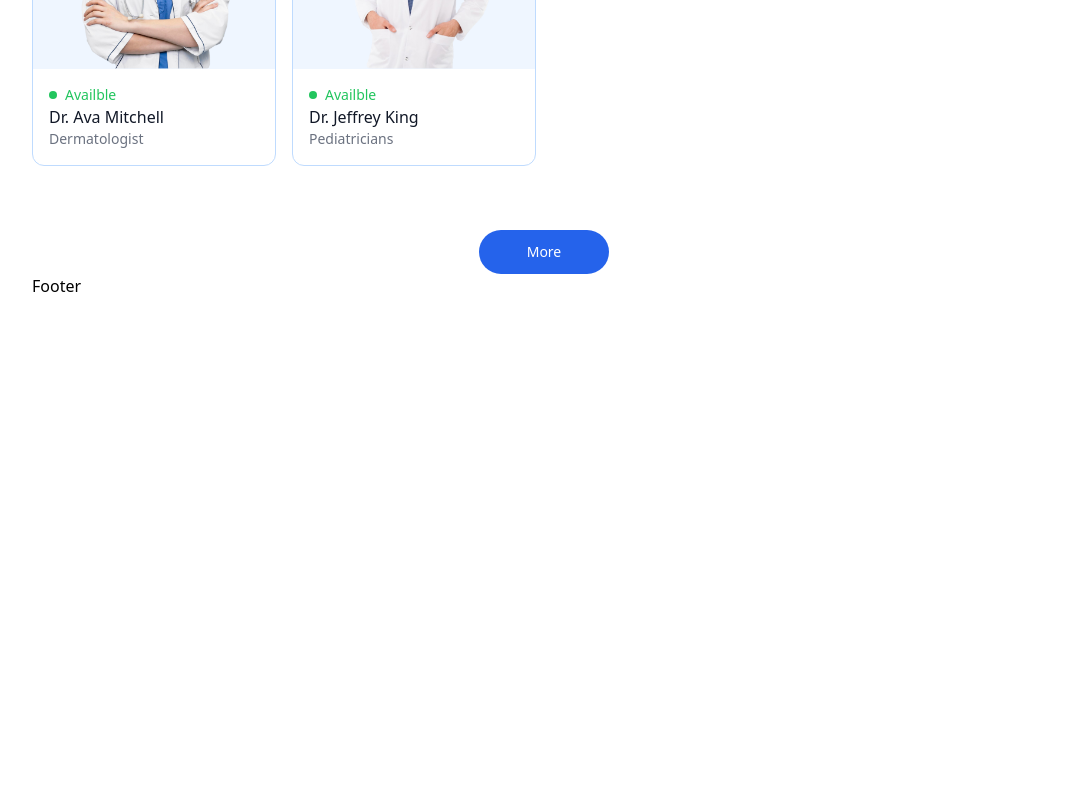
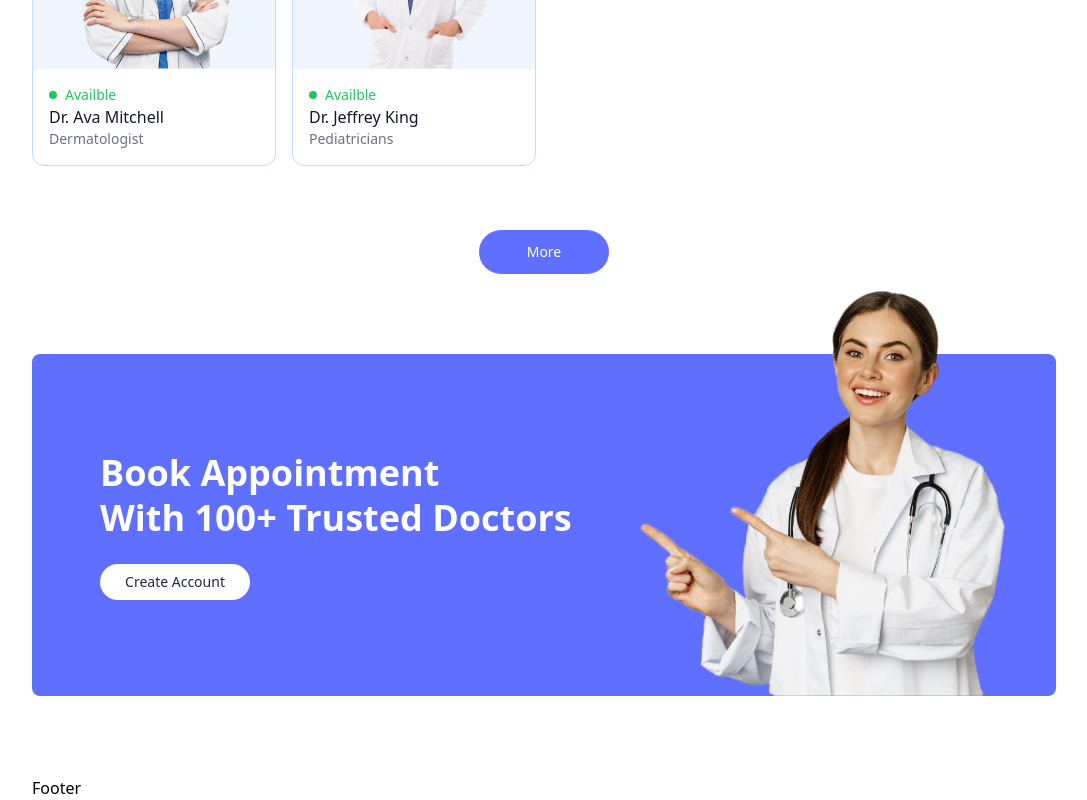
Before and after one commit to AwaisAhmad211/Prescripto, a React (Vite) app in the folder client/: page / in a window 1280 px wide. Shown: the part 2012-2812 px from the top of the page, without its empty margins (96-1183 px from the left). Before the commit the page ends 2310 px from the top, so only its background shows below. Built offline with nearby package versions, Linux system fonts and the light colour scheme.

Commit message:
Appointment Banner Completed

```diff
--- /dev/null
+++ b/client/src/components/Banner.jsx
@@ -0,0 +1,20 @@
+import React from 'react'
+import {assets} from "../assets/assets"
+import { useNavigate } from 'react-router-dom'
+
+const Banner = () => {
+    const navigate = useNavigate()
+  return (
+    <div className='flex mt-20 bg-primary rounded-lg px-6 sm:px-10 md:px-14 lg:px-12 my-20'>
+      <div className='flex-1 py-8 sm:py-10 md:py-16 lg:py-24 lg:pl-5 flex flex-col gap-6'>
+        <p className='text-3xl md:text-4xl font-semibold leading-tight md:leading-tight lg:leading-tight text-white'>Book Appointment <br/> With 100+ Trusted Doctors</p>
+        <button onClick={()=>{ navigate("/login");scrollTo(0,0)}} className='w-[150px] bg-white flex items-center justify-center rounded-full text-gray-800 p-2 text-sm'>Create Account</button>
+      </div>
+      <div className='w-1/2 hidden md:block lg:w-[370px] relative'>
+        <img className='w-full absolute right-0 bottom-0 max-w-md' src={assets.appointment_img} alt="" />
+      </div>
+    </div>
+  )
+}
+
+export default Banner
--- a/client/src/components/TopDoctors.jsx
+++ b/client/src/components/TopDoctors.jsx
@@ -25,7 +25,7 @@ const TopDoctors = () => {
             ))
         }
        </div>
-       <button onClick={() =>{ naviagate("/doctors");scrollTo(0,0)}} className='bg-blue-600 text-white text-sm font-medium px-12 py-3 rounded-full mt-10 hover:bg-blue-500 transition-all duration-300'>More</button>
+       <button onClick={() =>{ naviagate("/doctors");scrollTo(0,0)}} className='bg-primary text-white text-sm font-medium px-12 py-3 rounded-full mt-10 hover:bg-blue-500 transition-all duration-300'>More</button>
     </div>
   )
 }
--- a/client/src/pages/Home.jsx
+++ b/client/src/pages/Home.jsx
@@ -2,6 +2,7 @@ import React from 'react'
 import Header from '../components/Header'
 import Speciality from '../components/Speciality'
 import TopDoctors from '../components/TopDoctors'
+import Banner from '../components/Banner'
 
 const Home = () => {
   return (
@@ -9,6 +10,7 @@ const Home = () => {
     <Header />
     <Speciality />
     <TopDoctors />
+    <Banner />
     </div>
   )
 }
```
